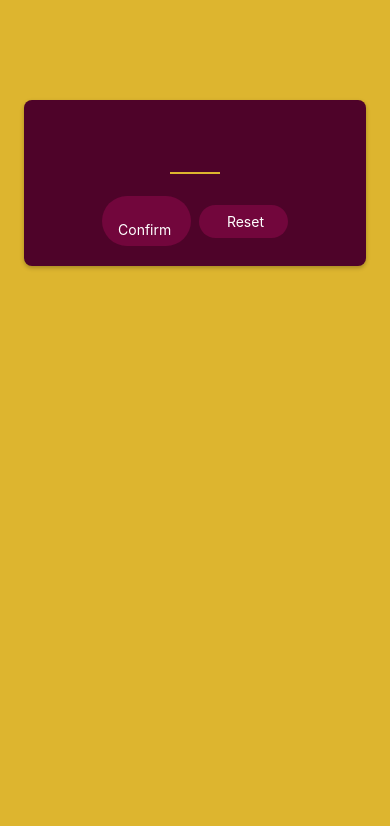
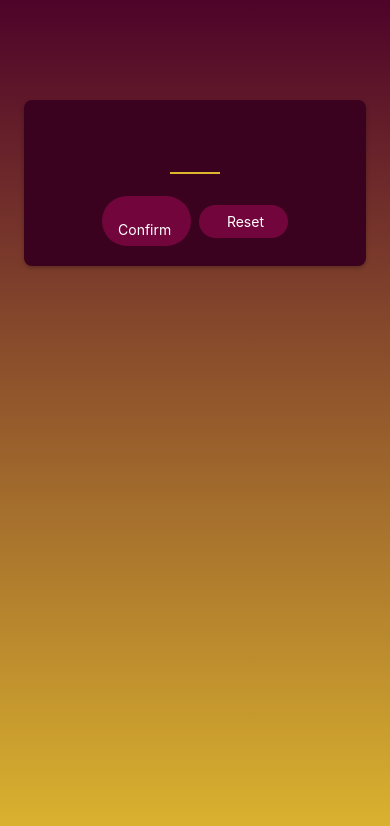
Before and after one commit to FelipeGinklings/GameApp, a React Native app: screen / in a window 390 px wide. Shown: the top 826 px of the page. Built offline with nearby package versions, Linux system fonts and the light colour scheme.

Commit message:
Adding a Linear Gradient

```diff
--- a/App.js
+++ b/App.js
@@ -1,19 +1,19 @@
 import { StyleSheet, View } from 'react-native';
 import StartGameScreen from './screens/StartGameScreen';
+import { LinearGradient } from 'expo-linear-gradient';
 
 const App = () => {
 	return (
-		<View style={styles.rootScreen }>
+		<LinearGradient colors={['#4e0329', '#ddb52f']} style={styles.rootScreen}>
 			<StartGameScreen />
-		</View>
+		</LinearGradient>
 	);
 };
 
 export default App;
 
 const styles = StyleSheet.create({
-  rootScreen: {
-    flex: 1,
-    backgroundColor: '#ddb52f'
-  }
+	rootScreen: {
+		flex: 1,
+	},
 });
--- a/package.json
+++ b/package.json
@@ -12,7 +12,8 @@
     "expo": "~49.0.15",
     "expo-status-bar": "~1.6.0",
     "react": "18.2.0",
-    "react-native": "0.72.6"
+    "react-native": "0.72.6",
+    "expo-linear-gradient": "~12.3.0"
   },
   "devDependencies": {
     "@babel/core": "^7.20.0"
--- a/screens/StartGameScreen.js
+++ b/screens/StartGameScreen.js
@@ -33,7 +33,7 @@
 		marginTop: 100,
 		marginHorizontal: 24,
 		padding: 16,
-		backgroundColor: '#4e0329',
+		backgroundColor: '#3b021f',
 		borderRadius: 8,
 		shadowColor: 'black',
 		// ANDROID
```
Also changed, not shown: 1 other file (tests, documents, lock files or other folders).
